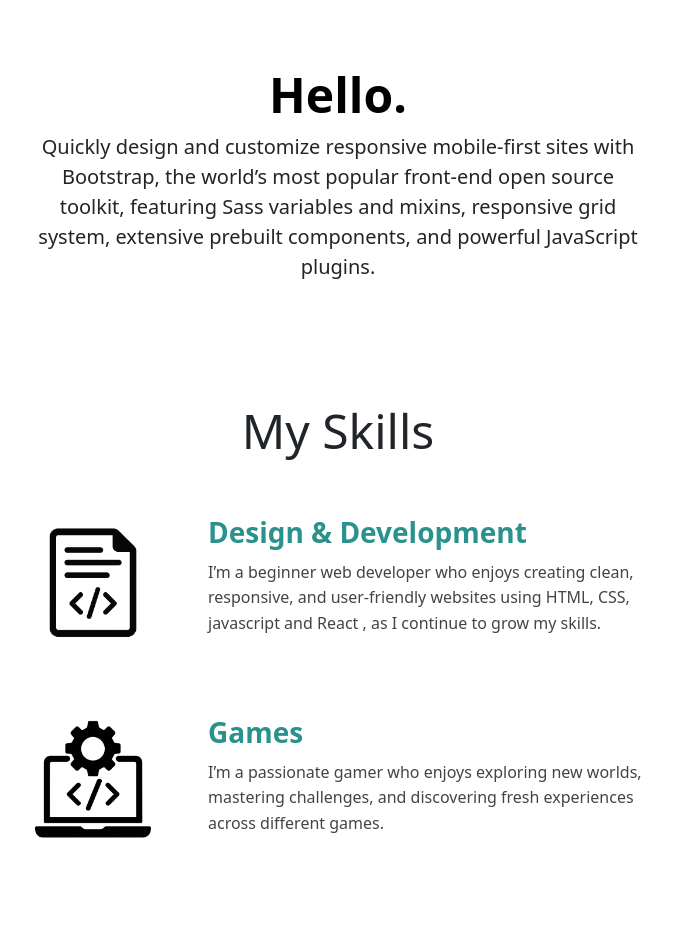
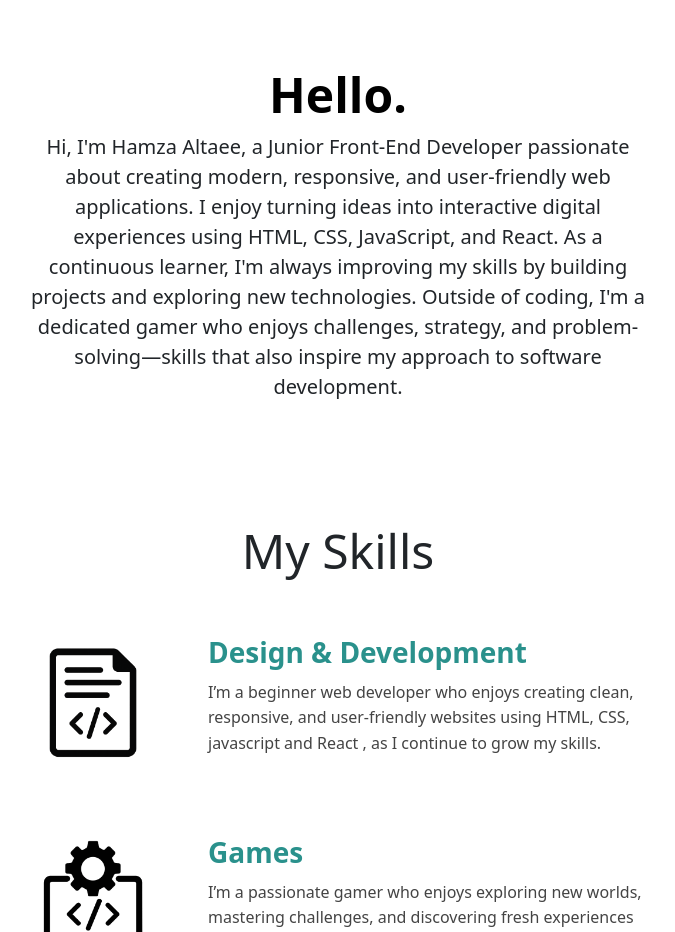
Before and after one commit to HamzaAltaee/My-Site, a plain HTML site: page index.html in a window 1280 px wide. Shown: the part 1060-1992 px from the top of the page, without its empty margins (302-977 px from the left). Drawn offline with nearby package versions, Linux system fonts and the light colour scheme; a web font is replaced by a local one.

Commit message:
Fix HTML structure and update content

```diff
--- a/index.html
+++ b/index.html
@@ -25,7 +25,7 @@
     </section>
 
     <section>
-      <div class="px-4 py-5 my-5 text-center"> <img class="me" src="./images/me.jpg" alt="" width="150" height="150"> <h1 class="display-5 fw-bold text-body-emphasis">Hello.</h1> <div class="col-lg-6 mx-auto"> <p class="lead mb-4">Quickly design and customize responsive mobile-first sites with Bootstrap, the world’s most popular front-end open source toolkit, featuring Sass variables and mixins, responsive grid system, extensive prebuilt components, and powerful JavaScript plugins.</p> <div class="d-grid gap-2 d-sm-flex justify-content-sm-center"></div> </div> </div>
+      <div class="px-4 py-5 my-5 text-center"> <img class="me" src="./images/me.jpg" alt="" width="150" height="150"> <h1 class="display-5 fw-bold text-body-emphasis">Hello.</h1> <div class="col-lg-6 mx-auto"> <p class="lead mb-4">Hi, I'm Hamza Altaee, a Junior Front-End Developer passionate about creating modern, responsive, and user-friendly web applications. I enjoy turning ideas into interactive digital experiences using HTML, CSS, JavaScript, and React. As a continuous learner, I'm always improving my skills by building projects and exploring new technologies. Outside of coding, I'm a dedicated gamer who enjoys challenges, strategy, and problem-solving—skills that also inspire my approach to software development.</p> <div class="d-grid gap-2 d-sm-flex justify-content-sm-center"></div> </div> </div>
     </section>
 
     <section>
```
